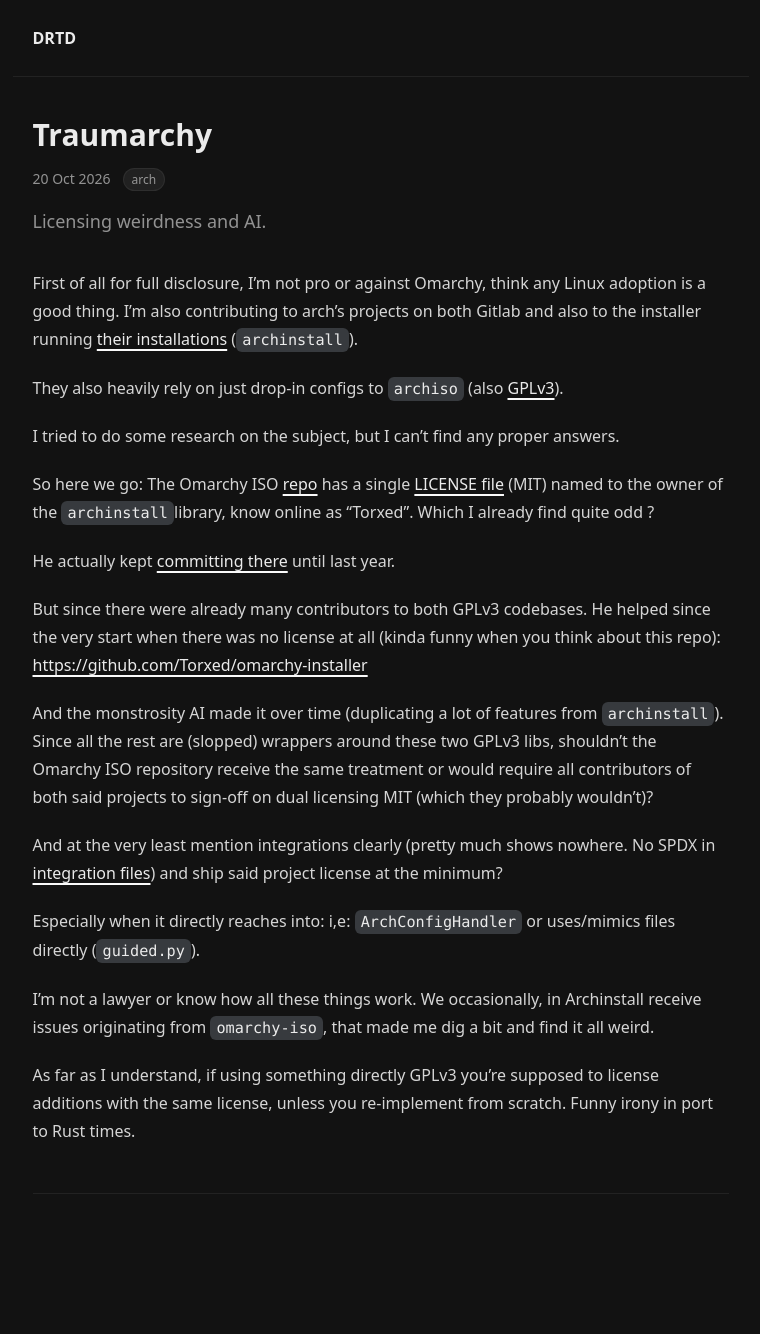
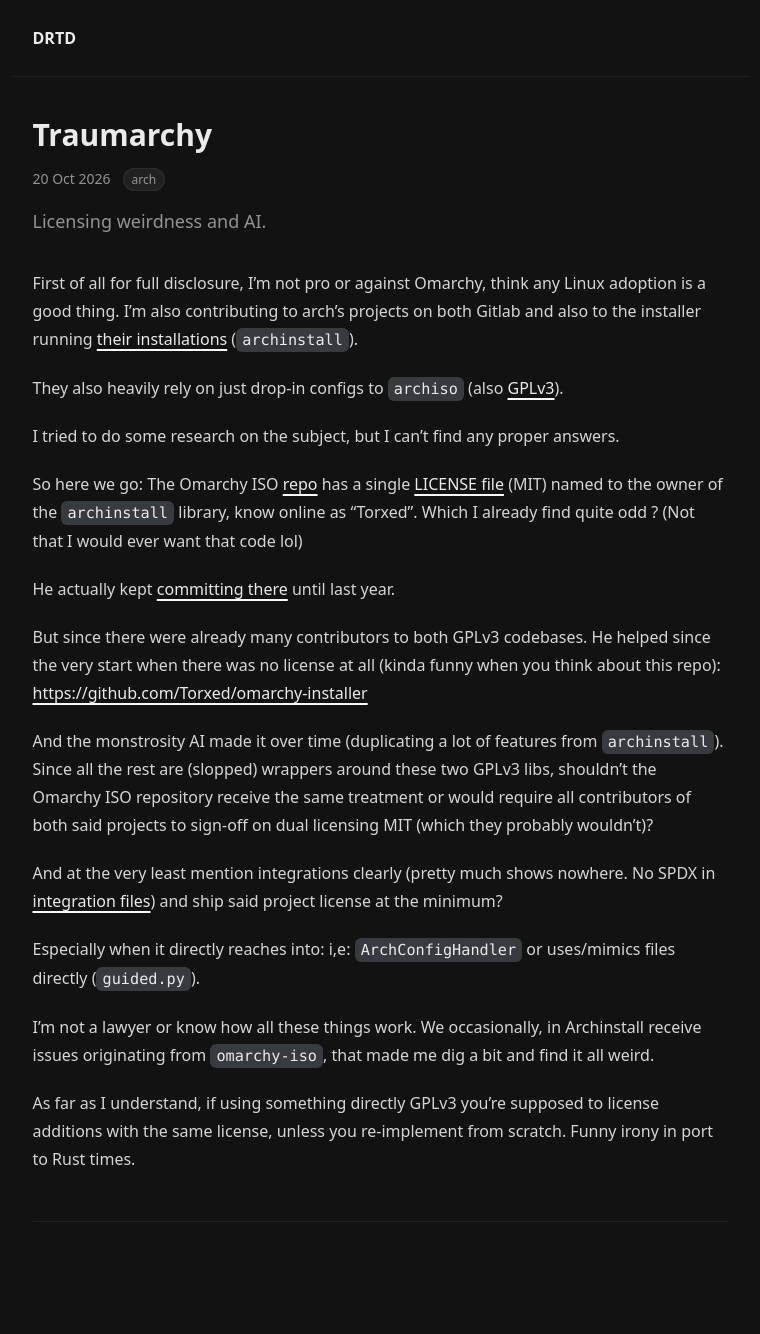
Before and after one commit to h8d13/dontreadthedocs, a Jekyll site: the page built from _posts/2026-10-20-traumarchy.md, in a window 1280 px wide. Shown: the whole page, without its empty margins (252-1012 px from the left). Built offline with Jekyll 4.4.1, drawn with Linux system fonts in a browser that asks for light colours; before the commit the page ends 1306 px from its top, so only the background shows below that.

Commit message:
luuuuuul
Signed-off-by: h8d13 <hadean-eon-dev@proton.me>

```diff
--- a/_posts/2026-10-20-traumarchy.md
+++ b/_posts/2026-10-20-traumarchy.md
@@ -15,8 +15,8 @@
 
 So here we go:
 The Omarchy ISO [repo](https://github.com/omacom/omarchy-iso) has a single [LICENSE file](https://github.com/omacom/omarchy-iso/blob/quattro/LICENSE)
-(MIT) named to the owner of the `archinstall`library, know online as "Torxed".
-Which I already find quite odd ?
+(MIT) named to the owner of the `archinstall` library, know online as "Torxed".
+Which I already find quite odd ? (Not that I would ever want that code lol)
 
 He actually kept [committing there](https://github.com/omacom/omarchy-iso/commits/quattro/?author=Torxed)
 until last year.
```
